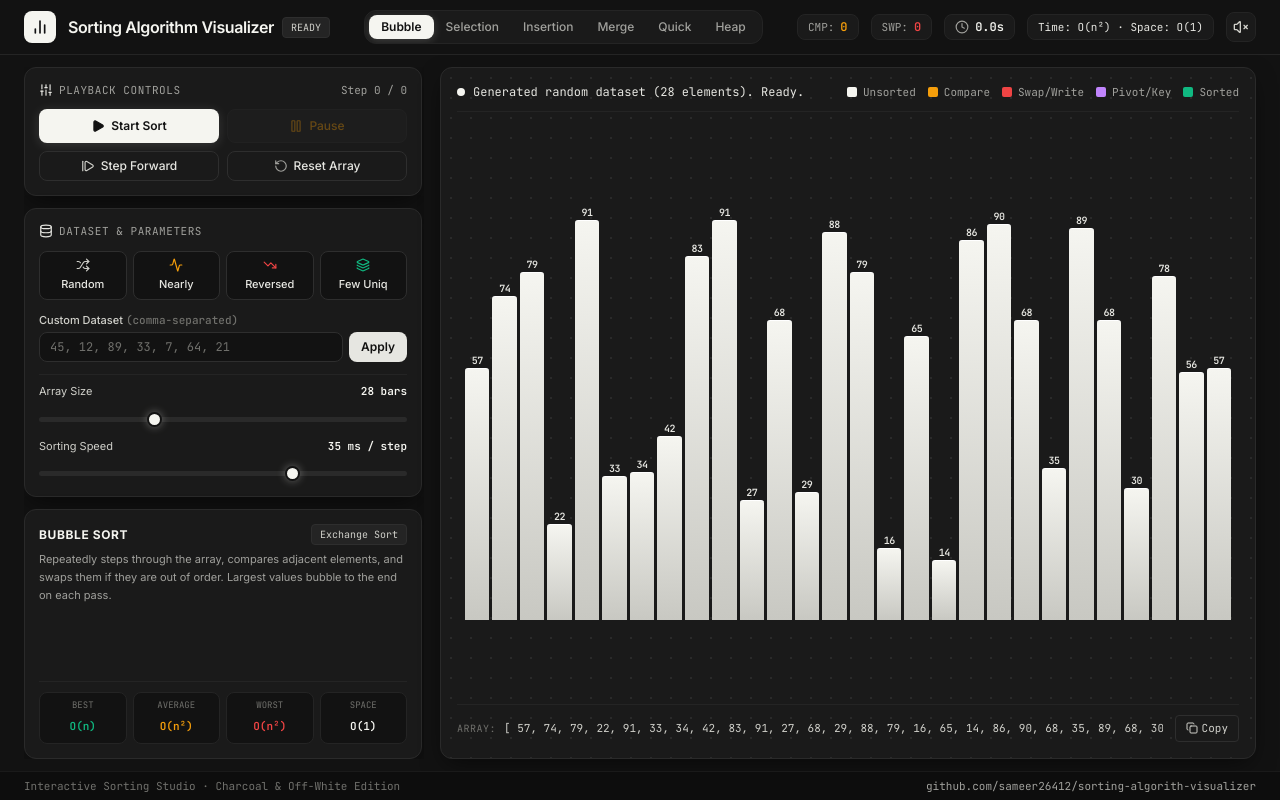
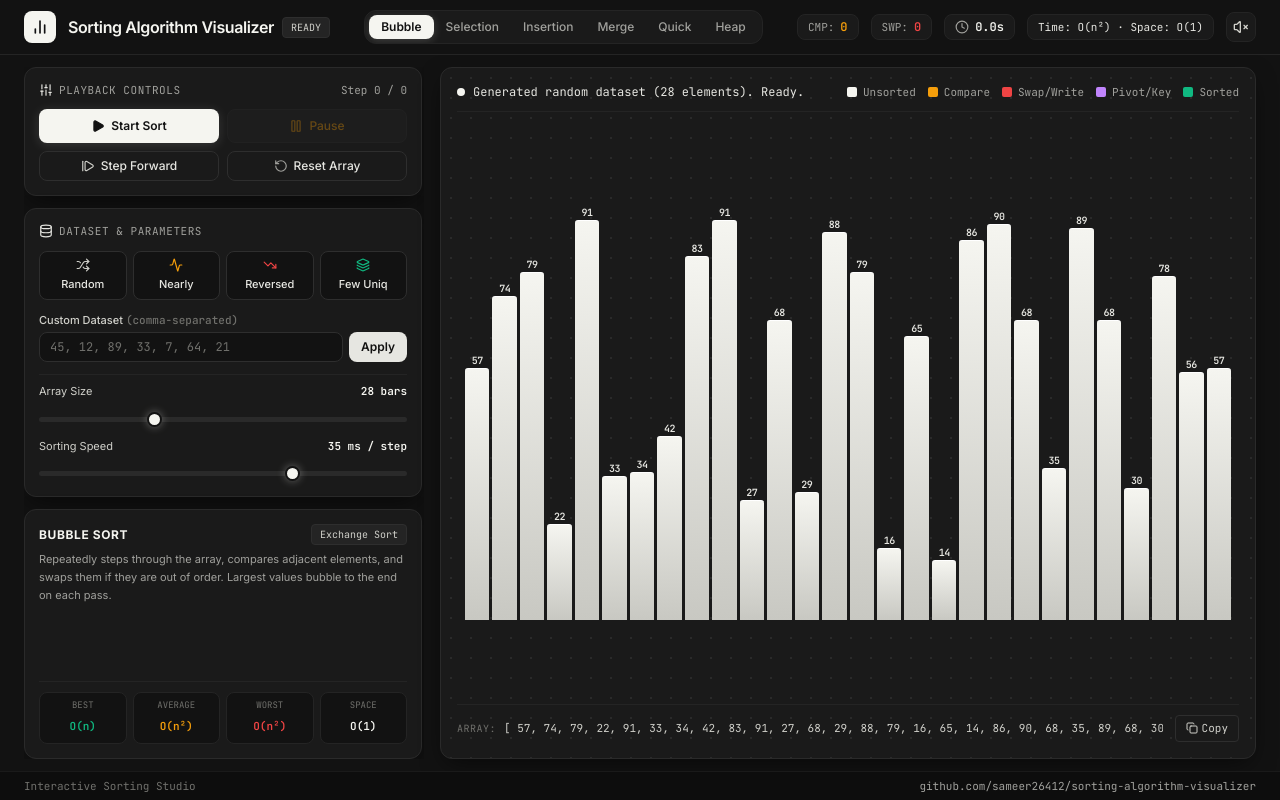
Before and after one commit to sameer26412/sorting-algorithm-visualizer, a plain HTML site: page index.html in a window 1280 px wide. Drawn offline with nearby package versions, Linux system fonts and the light colour scheme.

Commit message:
Updated Code

```diff
--- a/index.html
+++ b/index.html
@@ -462,8 +462,8 @@
     <!-- Minimalist Single-Line Footer -->
     <footer class="border-t border-charcoal-800 bg-charcoal-950 px-6 py-1.5 text-[11px] font-mono text-offwhite-500 shrink-0">
         <div class="max-w-[1600px] mx-auto flex items-center justify-between">
-            <span>Interactive Sorting Studio · Charcoal &amp; Off-White Edition</span>
-            <span class="text-offwhite-400">github.com/sameer26412/sorting-algorith-visualizer</span>
+            <span>Interactive Sorting Studio</span>
+            <span class="text-offwhite-400">github.com/sameer26412/sorting-algorithm-visualizer</span>
         </div>
     </footer>
 
```
